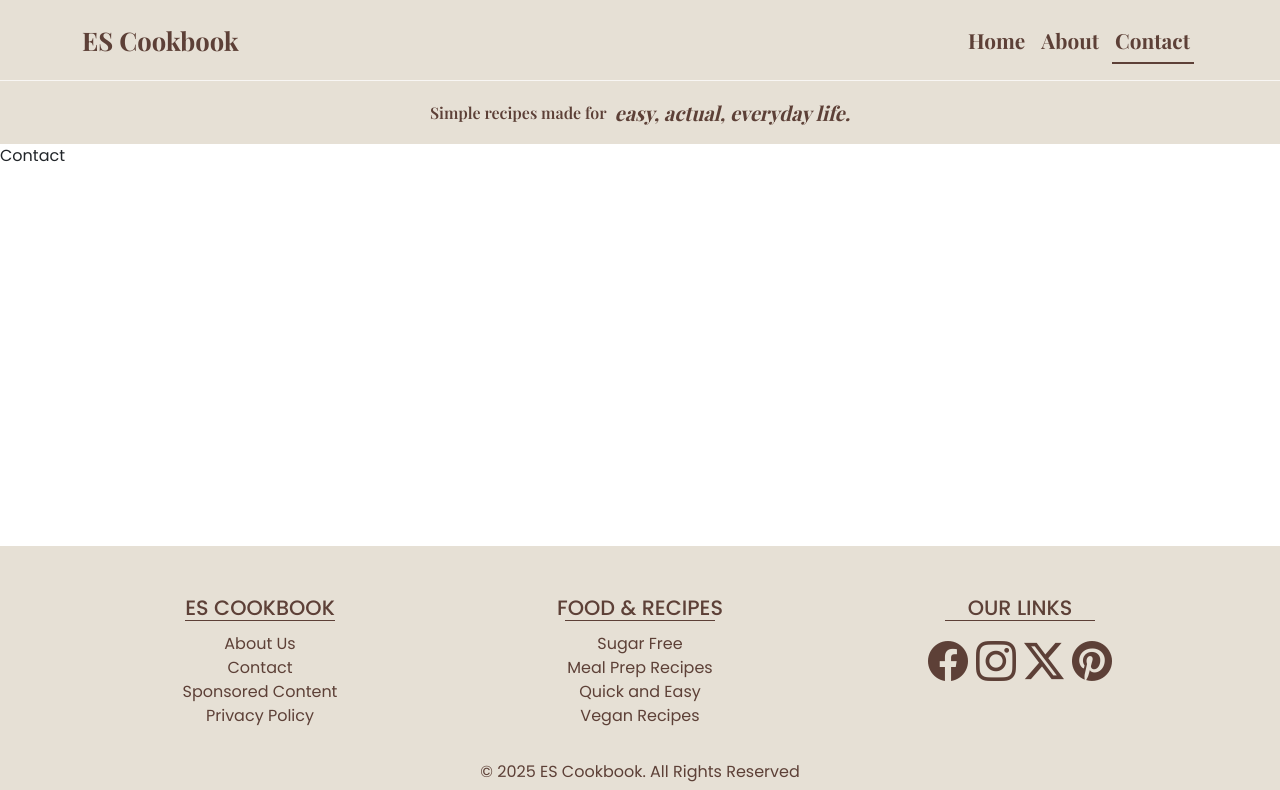
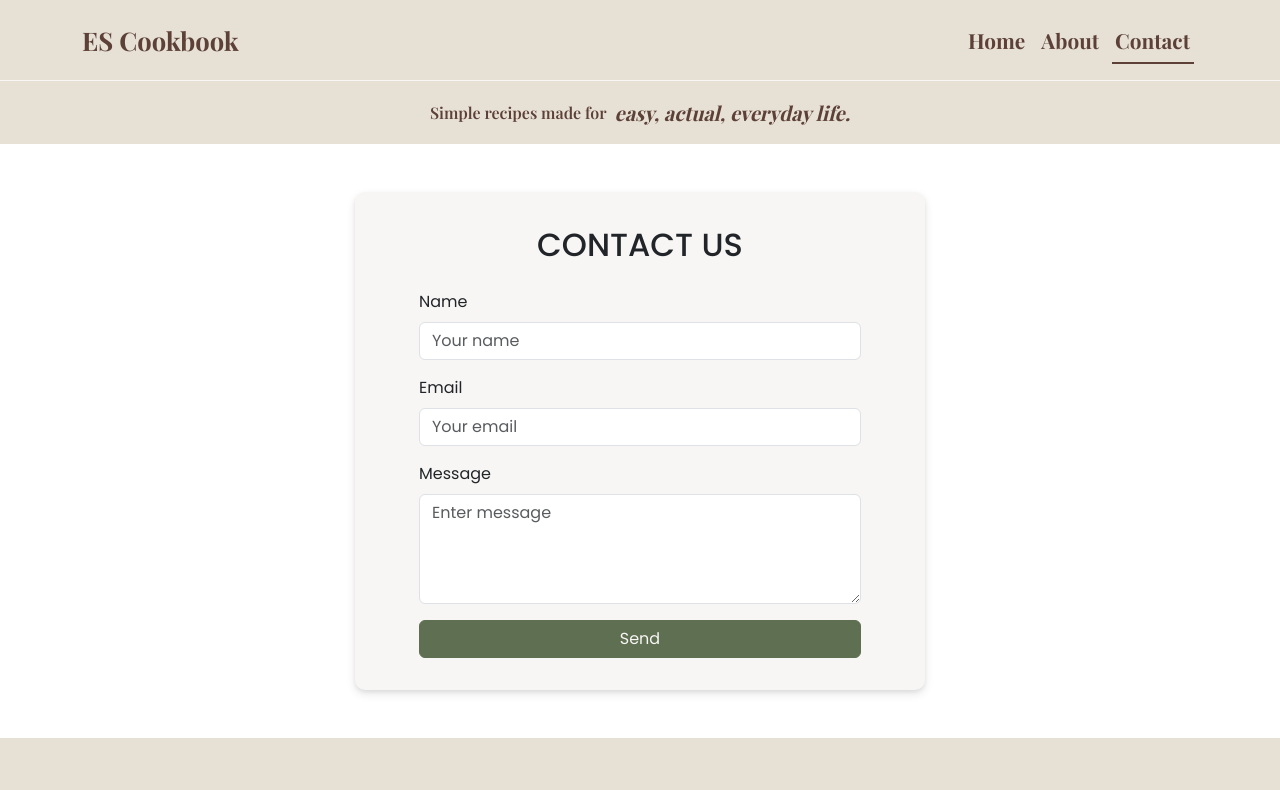
Before and after one commit to EmirSalmanDev/es_cookbook, a React (Vite) app in the folder es_cookbook/: page /contact in a window 1280 px wide. Shown: the top 790 px of the page. Built offline with nearby package versions, Linux system fonts and the light colour scheme; a web font is replaced by a local one.

Commit message:
contact page added

```diff
--- a/es_cookbook/src/index.css
+++ b/es_cookbook/src/index.css
@@ -52,6 +52,22 @@ ul {
 }
 
 /* Button */
-.custom_btn {
-    background-color: salmon;
+.custom-btn {
+    background-color: var(--green);
+    border: 1px solid var(--green);
+    color: var(--light-grey);
 }
+
+.custom-btn:hover {
+    background-color: var(--vanilla);
+    color: var(--green);
+    border: 1px solid var(--green);
+}
+
+.custom-btn:focus,
+.custom-btn:active {
+    background-color: var(--green) !important;
+    border-color: var(--green) !important;
+    color: var(--light-grey) !important;
+    box-shadow: none !important;
+}
--- a/es_cookbook/src/pages/Contact.jsx
+++ b/es_cookbook/src/pages/Contact.jsx
@@ -1,7 +1,74 @@
-import React from "react";
+import { Container, Row, Col, Form, Button } from "react-bootstrap";
+import { useState } from "react";
+import "../styles/contact.css";
 
 function Contact() {
-  return <div>Contact</div>;
+  const [validated, setValidated] = useState(false);
+
+  const handleSubmit = (e) => {
+    const form = e.target;
+    if (form.checkValidity() === false) {
+      e.preventDefault();
+      e.stopPropagation();
+      setValidated(true);
+    } else {
+      e.preventDefault();
+      form.reset();
+      setValidated(false);
+    }
+  };
+
+  return (
+    <>
+      <div className="contact-form">
+        <Container className="my-5">
+          <Row className="justify-content-center">
+            <Col xs={12} md={8} lg={6} className="form-box">
+              <h2 className="text-center mb-4">Contact Us</h2>
+              <Form noValidate validated={validated} onSubmit={handleSubmit}>
+                <Form.Group controlId="formName" className="mb-3">
+                  <Form.Label>Name</Form.Label>
+                  <Form.Control type="text" placeholder="Your name" required />
+                  <Form.Control.Feedback type="invalid">
+                    Please enter your name.
+                  </Form.Control.Feedback>
+                </Form.Group>
+
+                <Form.Group controlId="formEmail" className="mb-3">
+                  <Form.Label>Email</Form.Label>
+                  <Form.Control
+                    type="email"
+                    placeholder="Your email"
+                    required
+                  />
+                  <Form.Control.Feedback type="invalid">
+                    Please enter a valid email.
+                  </Form.Control.Feedback>
+                </Form.Group>
+
+                <Form.Group controlId="formMessage" className="mb-3">
+                  <Form.Label>Message</Form.Label>
+                  <Form.Control
+                    as="textarea"
+                    rows={4}
+                    placeholder="Enter message"
+                    required
+                  />
+                  <Form.Control.Feedback type="invalid">
+                    Message cannot be empty.
+                  </Form.Control.Feedback>
+                </Form.Group>
+
+                <Button type="submit" className="custom-btn w-100">
+                  Send
+                </Button>
+              </Form>
+            </Col>
+          </Row>
+        </Container>
+      </div>
+    </>
+  );
 }
 
 export default Contact;
--- a/es_cookbook/src/pages/Home.jsx
+++ b/es_cookbook/src/pages/Home.jsx
@@ -1,7 +1,4 @@
-import Container from "react-bootstrap/Container";
-import Row from "react-bootstrap/Row";
-import Col from "react-bootstrap/Col";
-import Image from "react-bootstrap/Image";
+import { Container, Row, Col, Image } from "react-bootstrap";
 import "../styles/home.css";
 import Brownie from "../assets/brownie.jpg";
 
--- /dev/null
+++ b/es_cookbook/src/styles/contact.css
@@ -0,0 +1,7 @@
+.contact-form .container .row .form-box {
+    background-color: var(--light-grey);
+    border-radius: 10px;
+    padding: 2rem 4rem;
+    box-shadow: 0 4px 10px rgba(0, 0, 0, 0.1),
+            0 2px 4px rgba(0, 0, 0, 0.06);
+}
--- a/es_cookbook/src/styles/footer.css
+++ b/es_cookbook/src/styles/footer.css
@@ -47,7 +47,7 @@ footer .copy-right {
 }
 
 footer a {
-    transition: all .4s;
+    transition: all .4s ease-in-out;
 }
 
 footer a:hover {
--- a/es_cookbook/src/styles/home.css
+++ b/es_cookbook/src/styles/home.css
@@ -45,7 +45,7 @@
 
 .highlighted-recipe .container {
     background-color: var(--light-grey);
-    padding: 1rem 2rem 2rem 2rem;
+    padding: 1rem 3rem 2rem 3rem;
     border-radius: 5px;
     box-shadow: 0 4px 10px rgba(0, 0, 0, 0.1),
             0 2px 4px rgba(0, 0, 0, 0.06);
@@ -143,6 +143,10 @@
         font-size: 0.75rem;
     }
 
+    .highlighted-recipe .highlighted-header {
+        font-size: 1.3rem;
+    }
+
     .highlighted-recipe .highlighted-text {
         max-height: 200px;
     }
```
